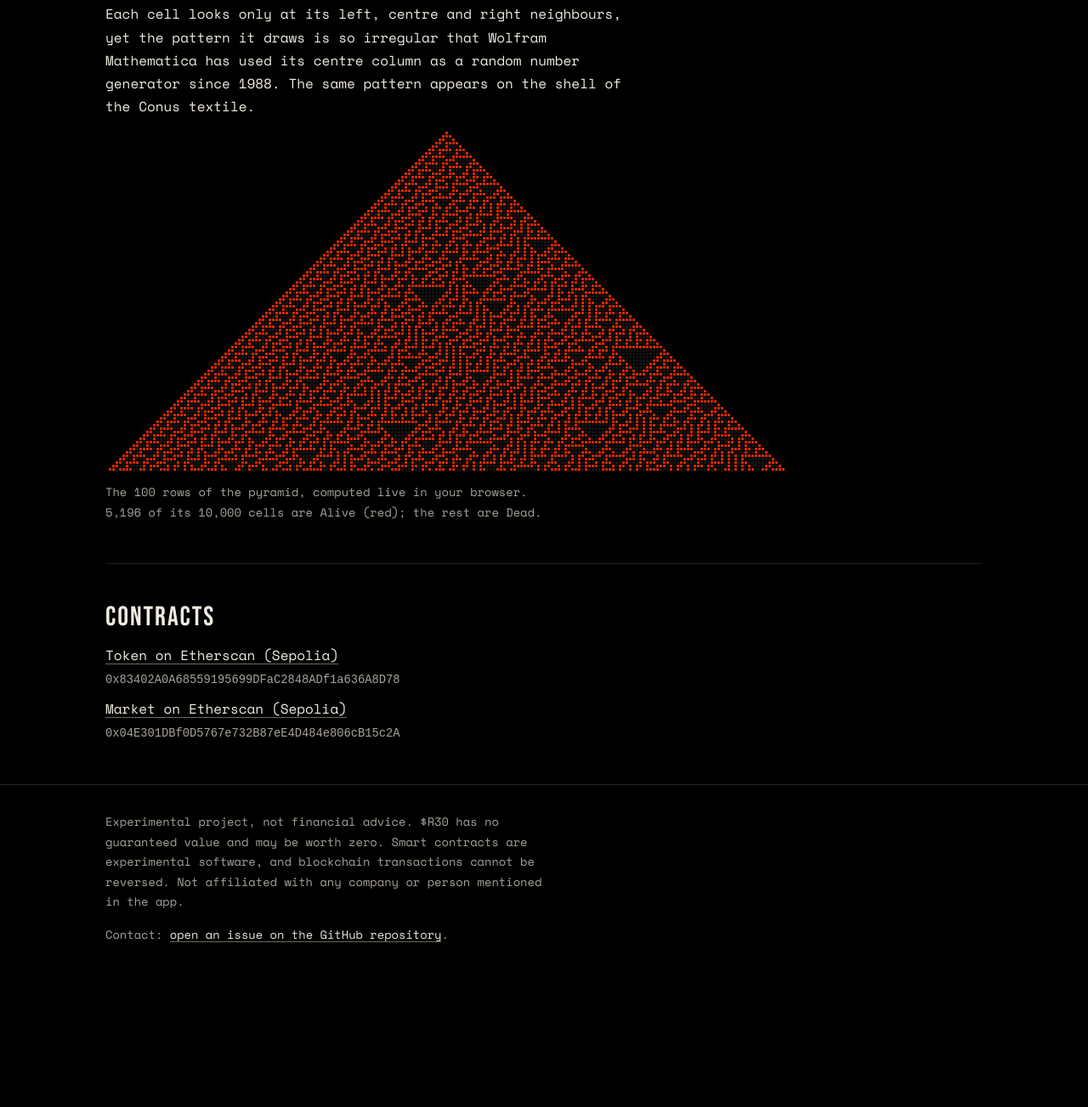
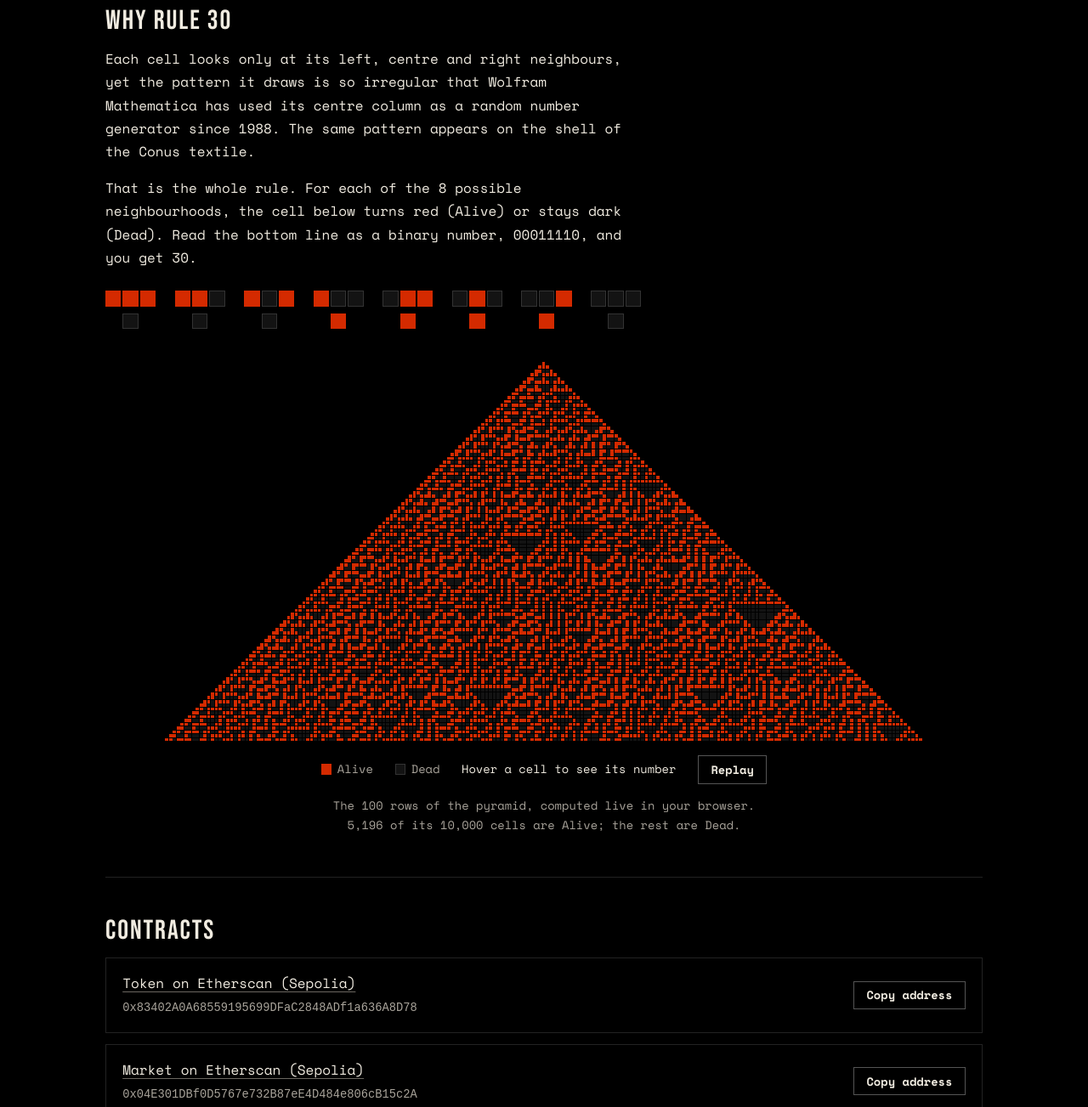
Before and after one commit to Ruloshi/ruloshi.github.io, a plain HTML site: page index.html in a window 1280 px wide. Shown: the part 1291-2594 px from the top of the page at 85% size. Before the commit the page ends 2476 px from the top, so only its background shows below. Drawn offline with nearby package versions, Linux system fonts and the light colour scheme.

Commit message:
Add files via upload

```diff
--- a/index.html
+++ b/index.html
@@ -46,19 +46,50 @@ section { padding:3rem 0; border-top:1px solid var(--line); }
 .facts dt { color:var(--muted); font-size:.82rem; }
 .facts dd { margin:0; font:400 2.2rem/1.1 'Bebas Neue', sans-serif; letter-spacing:.04em; }
 
-.pyr { width:100%; max-width:804px; height:auto; display:block; image-rendering:pixelated; background:#000; }
-figcaption { color:var(--muted); font-size:.86rem; margin-top:.8rem; max-width:62ch; }
+.pyr { width:100%; height:auto; display:block; image-rendering:pixelated; background:#000; }
+figcaption { color:var(--muted); font-size:.86rem; margin:.9rem auto 0; max-width:62ch; }
 figure { margin:0; }
 
-.contracts { list-style:none; padding:0; margin:0; display:grid; gap:.5rem; }
+.contracts { list-style:none; padding:0; margin:0; display:grid; gap:.8rem; }
 .contracts code { color:var(--muted); font-size:.86rem; overflow-wrap:anywhere; }
 .small { color:var(--muted); font-size:.86rem; }
 footer { padding:2rem 0 3.5rem; border-top:1px solid var(--line); }
 
+
+.top { display:flex; align-items:center; gap:.9rem; padding-top:1.4rem; }
+.brand { display:flex; align-items:center; gap:.6rem; text-decoration:none; font:400 1.9rem/1 'Bebas Neue', sans-serif; letter-spacing:.06em; }
+.brand img { border-radius:6px; }
+.tag { border:1px solid var(--red); color:var(--ink); font-size:.72rem; padding:.1rem .55rem; }
+.top .links { margin-left:auto; display:flex; gap:1.4rem; font-size:.9rem; }
+.hero figure { position:relative; }
+.hero figure::before { content:''; position:absolute; inset:8% 6%; background:radial-gradient(closest-side, rgba(212,42,0,.35), transparent 72%); z-index:-1; }
+.rule { display:flex; flex-wrap:wrap; gap:1rem 1.4rem; margin:1.6rem 0 .6rem; }
+.case { display:grid; justify-items:center; gap:.35rem; }
+.case .row { display:flex; gap:2px; }
+.c { width:1.15rem; height:1.15rem; background:var(--cell-dead); border:1px solid #333; }
+.c.on { background:var(--red); border-color:var(--red); }
+.case .res { margin-top:.15rem; }
+.pyr-fig { margin:2.4rem auto 0; text-align:center; }
+.pyr { margin:0 auto; max-width:900px; }
+.pyr-bar { display:flex; flex-wrap:wrap; justify-content:center; align-items:center; gap:.8rem 1.6rem; margin-top:1rem; font-size:.86rem; color:var(--muted); }
+.pyr-bar .key i { display:inline-block; width:.8rem; height:.8rem; margin-right:.4rem; vertical-align:-.1em; background:var(--cell-dead); border:1px solid #333; }
+.pyr-bar .key i.on { background:var(--red); border-color:var(--red); }
+#cellinfo { min-width:22ch; color:var(--ink); }
+button.small-btn { font:700 .86rem 'Space Mono', monospace; color:var(--ink); background:none; border:1px solid #555; padding:.35rem .9rem; cursor:pointer; }
+button.small-btn:hover { background:var(--ink); color:#000; border-color:var(--ink); }
+button.small-btn:focus-visible { outline:2px solid var(--ink); outline-offset:3px; }
+.contracts li { border:1px solid var(--line); padding:1rem 1.2rem; display:flex; flex-wrap:wrap; gap:.4rem 1.2rem; align-items:center; justify-content:space-between; }
+.contracts li > div { min-width:0; }
+@media (max-width:560px) { .top { flex-wrap:wrap; } .top .links { margin-left:0; width:100%; gap:1.2rem; } }
 @media (max-width:760px) { .hero { grid-template-columns:1fr; padding-top:2rem; } .hero img { max-width:420px; } }
 </style>
 </head>
 <body>
+<nav class="top wrap" id="top">
+  <a class="brand" href="#top"><img src="favicon.png" alt="" width="30" height="30"><span>R30</span></a>
+  <span class="tag">Testnet</span>
+  <div class="links"><a href="https://ruloshi.github.io/r30/">App</a><a href="https://github.com/Ruloshi/r30">GitHub</a><a href="#contracts">Contracts</a></div>
+</nav>
 <main class="wrap">
   <header class="hero">
     <div>
@@ -70,7 +101,7 @@ footer { padding:2rem 0 3.5rem; border-top:1px solid var(--line); }
         <a class="btn" href="https://github.com/Ruloshi/r30">Read the source on GitHub</a>
       </div>
     </div>
-    <img src="shell.png" width="1024" height="1032" alt="A red Conus textile sea shell covered in white triangles, the natural pattern that looks like Rule 30">
+    <figure><img src="shell.png" width="1024" height="1032" alt="A red Conus textile sea shell covered in white triangles, the natural pattern that looks like Rule 30"></figure>
   </header>
 
   <section>
@@ -91,17 +122,24 @@ footer { padding:2rem 0 3.5rem; border-top:1px solid var(--line); }
   <section>
     <h2>Why Rule 30</h2>
     <p>Each cell looks only at its left, centre and right neighbours, yet the pattern it draws is so irregular that Wolfram Mathematica has used its centre column as a random number generator since 1988. The same pattern appears on the shell of the Conus textile.</p>
-    <figure>
-      <canvas id="pyr" class="pyr" aria-label="The first 100 rows of Rule 30 drawn as a pyramid, Alive cells in red" role="img"></canvas>
-      <figcaption>The 100 rows of the pyramid, computed live in your browser. 5,196 of its 10,000 cells are Alive (red); the rest are Dead.</figcaption>
+    <p>That is the whole rule. For each of the 8 possible neighbourhoods, the cell below turns red (Alive) or stays dark (Dead). Read the bottom line as a binary number, 00011110, and you get 30.</p>
+    <div class="rule" id="rule" role="img" aria-label="Rule 30 table: neighbourhoods 111, 110, 101 and 000 give Dead; 100, 011, 010 and 001 give Alive"></div>
+    <figure class="pyr-fig">
+      <canvas id="pyr" class="pyr" aria-label="The 100 rows of Rule 30 drawn as a pyramid, Alive cells in red" role="img">The 100 rows of Rule 30 drawn as a pyramid.</canvas>
+      <div class="pyr-bar">
+        <span class="key"><i class="on"></i>Alive</span><span class="key"><i></i>Dead</span>
+        <output id="cellinfo">Hover a cell to see its number</output>
+        <button class="small-btn" id="replay" type="button">Replay</button>
+      </div>
+      <figcaption>The 100 rows of the pyramid, computed live in your browser. 5,196 of its 10,000 cells are Alive; the rest are Dead.</figcaption>
     </figure>
   </section>
 
-  <section>
+  <section id="contracts">
     <h2>Contracts</h2>
     <ul class="contracts">
-      <li><a href="https://sepolia.etherscan.io/address/0x83402A0A68559195699DFaC2848ADf1a636A8D78">Token on Etherscan (Sepolia)</a><br><code>0x83402A0A68559195699DFaC2848ADf1a636A8D78</code></li>
-      <li><a href="https://sepolia.etherscan.io/address/0x04E301DBf0D5767e732B87eE4D484e806cB15c2A">Market on Etherscan (Sepolia)</a><br><code>0x04E301DBf0D5767e732B87eE4D484e806cB15c2A</code></li>
+      <li><div><a href="https://sepolia.etherscan.io/address/0x83402A0A68559195699DFaC2848ADf1a636A8D78">Token on Etherscan (Sepolia)</a><br><code>0x83402A0A68559195699DFaC2848ADf1a636A8D78</code></div><button class="small-btn copy" type="button" data-a="0x83402A0A68559195699DFaC2848ADf1a636A8D78">Copy address</button></li>
+      <li><div><a href="https://sepolia.etherscan.io/address/0x04E301DBf0D5767e732B87eE4D484e806cB15c2A">Market on Etherscan (Sepolia)</a><br><code>0x04E301DBf0D5767e732B87eE4D484e806cB15c2A</code></div><button class="small-btn copy" type="button" data-a="0x04E301DBf0D5767e732B87eE4D484e806cB15c2A">Copy address</button></li>
     </ul>
   </section>
 </main>
@@ -115,14 +153,14 @@ footer { padding:2rem 0 3.5rem; border-top:1px solid var(--line); }
 
 <script>
 (function () {
-  var N = 201, R = 100, CS = 4, rows = [], p = new Uint8Array(N);
+  var N = 201, R = 100, CS = 6, rows = [], p = new Uint8Array(N), next = 0, still = false;
   p[100] = 1; rows.push(p);
   for (var r = 1; r < R; r++) {
     var q = rows[r - 1], n = new Uint8Array(N);
     for (var c = 0; c < N; c++) n[c] = (c ? q[c - 1] : 0) ^ (q[c] | (c < N - 1 ? q[c + 1] : 0));
     rows.push(n);
   }
-  var cv = document.getElementById('pyr'), ctx = cv.getContext('2d'), next = 0;
+  var cv = document.getElementById('pyr'), ctx = cv.getContext('2d'), info = document.getElementById('cellinfo');
   cv.width = N * CS; cv.height = R * CS;
   function drawRow(i) {
     for (var c = 100 - i; c <= 100 + i; c++) {
@@ -132,8 +170,38 @@ footer { padding:2rem 0 3.5rem; border-top:1px solid var(--line); }
   }
   function all() { while (next < R) drawRow(next++); }
   function step() { for (var k = 0; k < 2 && next < R; k++) drawRow(next++); if (next < R) requestAnimationFrame(step); }
-  if (matchMedia('(prefers-reduced-motion: reduce)').matches || !('IntersectionObserver' in window)) { all(); return; }
-  new IntersectionObserver(function (e, o) { if (e[0].isIntersecting) { o.disconnect(); step(); } }, { threshold: .3 }).observe(cv);
+  function play() { next = 0; ctx.clearRect(0, 0, cv.width, cv.height); if (still) all(); else step(); }
+  still = matchMedia('(prefers-reduced-motion: reduce)').matches;
+  if (still || !('IntersectionObserver' in window)) { still = true; all(); }
+  else new IntersectionObserver(function (e, o) { if (e[0].isIntersecting) { o.disconnect(); step(); } }, { threshold: .3 }).observe(cv);
+  document.getElementById('replay').addEventListener('click', play);
+
+  // hover: cell number, same numbering as the contract (row squared + position in the row)
+  cv.addEventListener('pointermove', function (e) {
+    var b = cv.getBoundingClientRect(), col = Math.floor((e.clientX - b.left) / b.width * N), row = Math.floor((e.clientY - b.top) / b.height * R);
+    if (row < 0 || row >= next || col < 100 - row || col > 100 + row) { info.textContent = 'Hover a cell to see its number'; return; }
+    info.textContent = 'Cell #' + (row * row + col - (100 - row)).toLocaleString('en-US') + ' · row ' + row + ' · ' + (rows[row][col] ? 'Alive' : 'Dead');
+  });
+  cv.addEventListener('pointerleave', function () { info.textContent = 'Hover a cell to see its number'; });
+
+  // the rule table
+  var box = document.getElementById('rule');
+  for (var k = 7; k >= 0; k--) {
+    var d = document.createElement('div'); d.className = 'case';
+    var top = document.createElement('div'); top.className = 'row';
+    for (var b = 2; b >= 0; b--) { var s = document.createElement('span'); s.className = 'c' + ((k >> b) & 1 ? ' on' : ''); top.appendChild(s); }
+    var res = document.createElement('span'); res.className = 'c res' + ((30 >> k) & 1 ? ' on' : '');
+    d.appendChild(top); d.appendChild(res); box.appendChild(d);
+  }
+
+  // copy buttons
+  document.querySelectorAll('.copy').forEach(function (btn) {
+    btn.addEventListener('click', function () {
+      var t = btn.getAttribute('data-a');
+      (navigator.clipboard ? navigator.clipboard.writeText(t) : Promise.reject()).then(function () { btn.textContent = 'Copied'; }, function () { btn.textContent = 'Select and copy above'; });
+      setTimeout(function () { btn.textContent = 'Copy address'; }, 1600);
+    });
+  });
 })();
 </script>
 </body>
```
